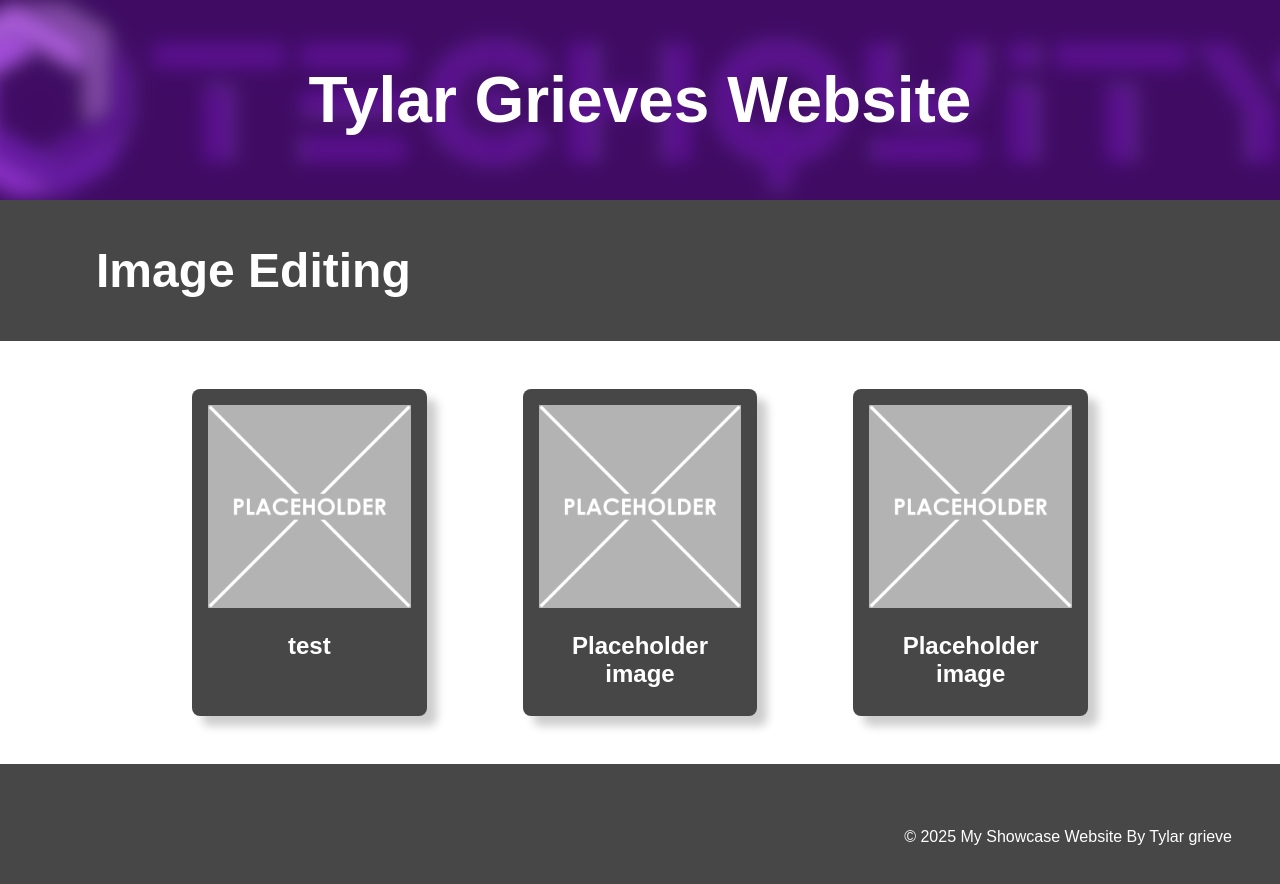
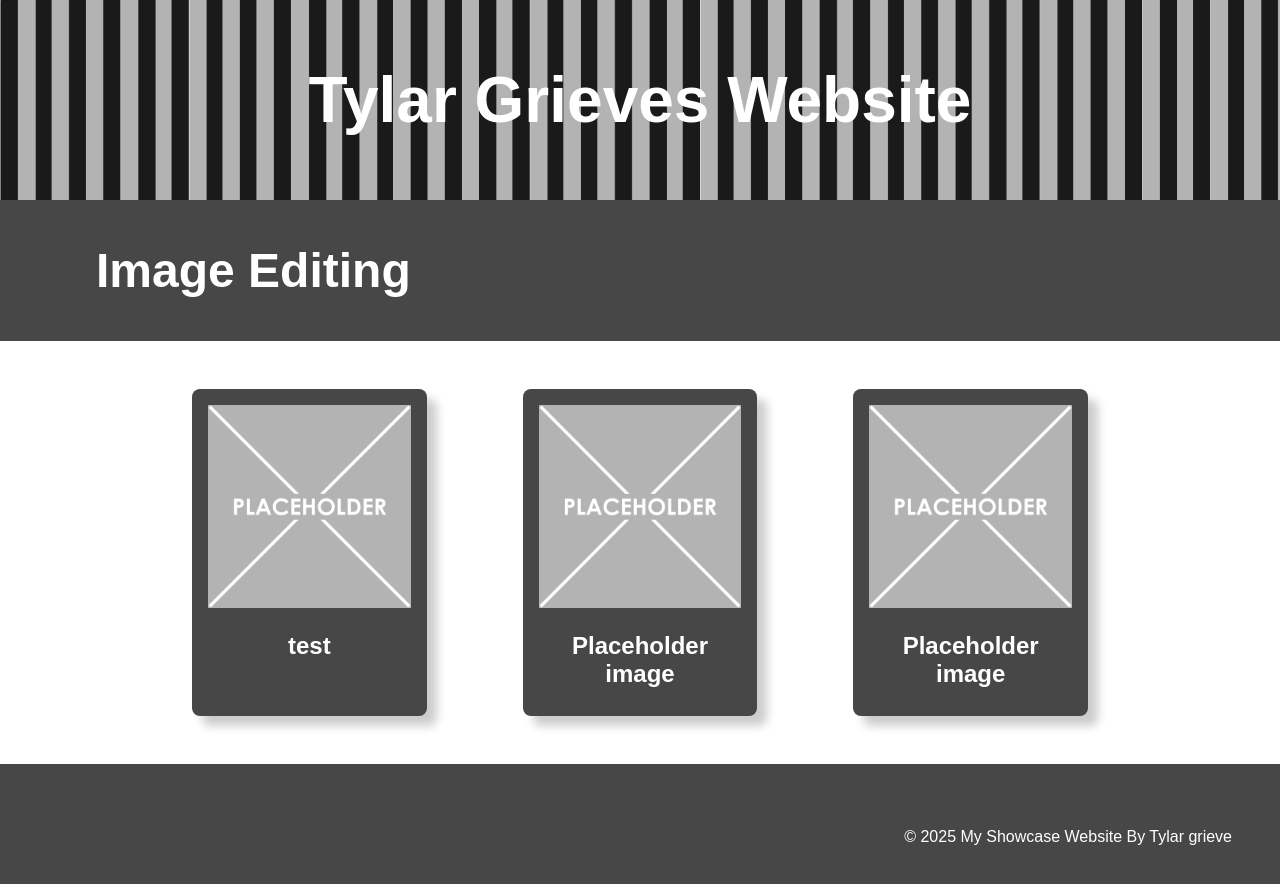
Before and after one commit to Tylar256/Tylar-grieve, a plain HTML site: page index.html in a window 1280 px wide. Drawn offline with Linux system fonts and the light colour scheme.

Commit message:
drawing.png

```diff
--- a/style.css
+++ b/style.css
@@ -16,7 +16,7 @@ img {
 
 /* The hero section styling- use your OWN Hero Image URL here */
 .hero {
-    background-image: url('images/techquitybanner-1130x160.png');
+    background-image: url('images/drawing.png');
     height: 25vh;
     background-size: cover;
     background-position: center;
```
Also changed, not shown: images/drawing.png (added).
